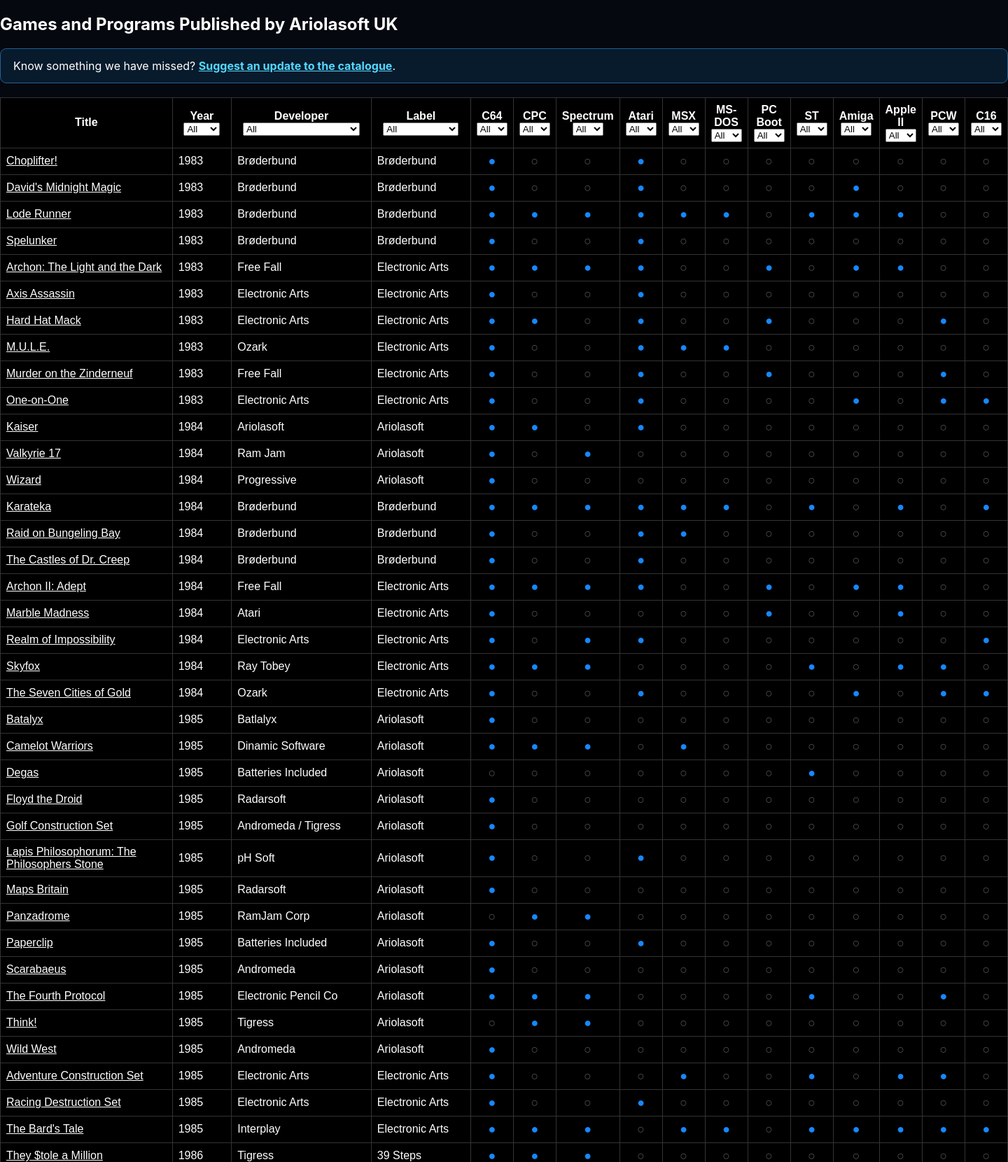
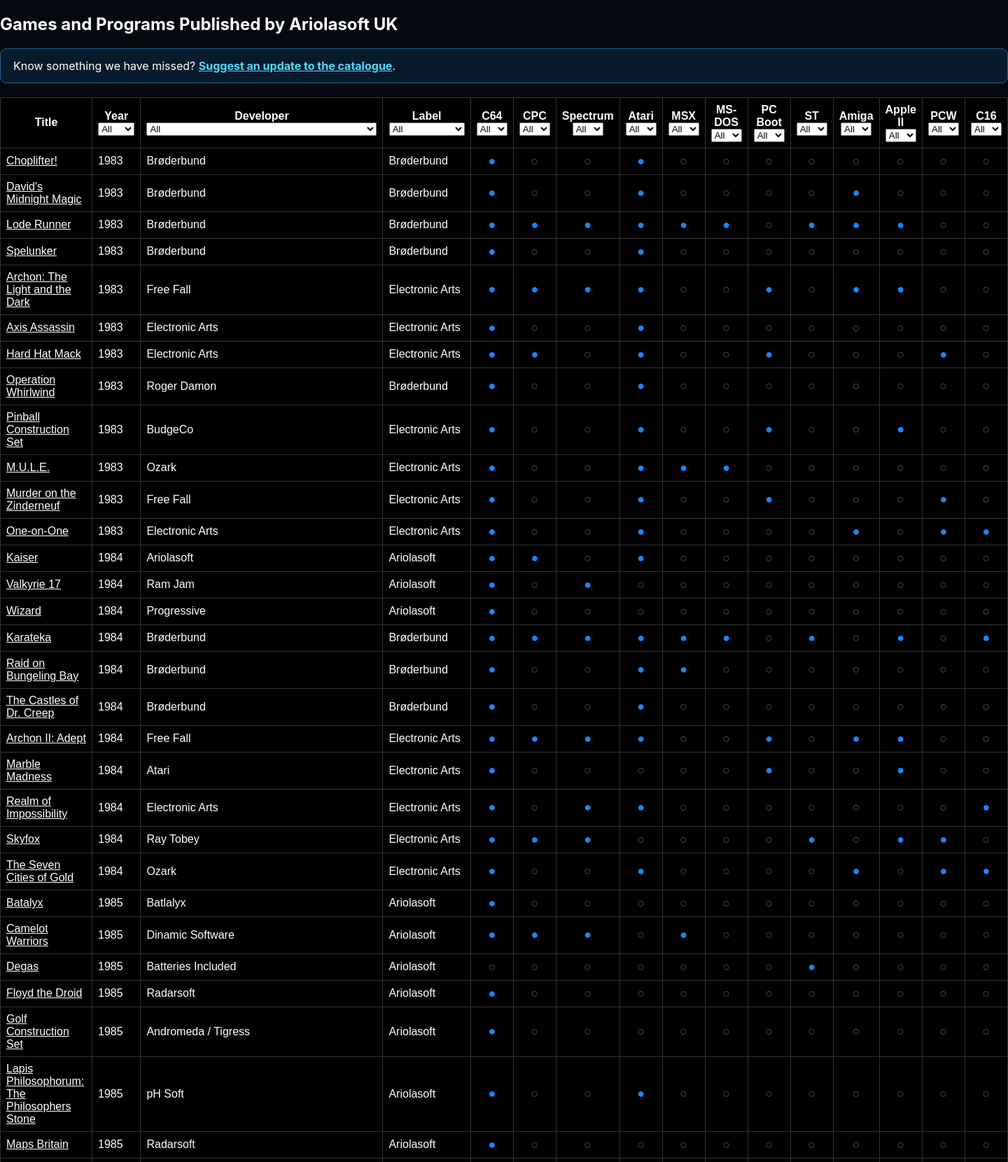
Before and after one commit to SarcyHedgehog/ariolasoft.com, a PHP site: page /titles.html in a window 1440 px wide. Shown: the part 62-1722 px from the top of the page at 70% size. Run offline with PHP 8.4, Linux system fonts and the light colour scheme; some libraries are stand-ins or nearby versions.

Commit message:
Add three distributed titles and contain image galleries

```diff
--- a/catalogue.json
+++ b/catalogue.json
@@ -141,6 +141,44 @@
     "imageCredit": "",
     "sources": "",
     "lastReviewed": ""
+  },
+  {
+    "slug": "operationwhirlwind",
+    "title": "Operation Whirlwind",
+    "year": 1983,
+    "developer": "Roger Damon",
+    "label": "Brøderbund",
+    "platforms": [
+      "c64",
+      "atari8"
+    ],
+    "media": [],
+    "description": "Operation Whirlwind is a turn-based battalion-level strategy game created by Roger Damon and published by Brøderbund in 1983 for the Commodore 64 and Atari 8-bit computers. Ariolasoft distributed the title in Europe.\n\nSet in northern France during the Second World War, the game places tanks, guns and infantry platoons under the player's command. Enemy positions remain hidden until they reveal themselves by firing, while bombardment can weaken units or halt an advance. An assault phase handles close combat, and engineers can rebuild bridges needed to continue the operation.\n\nIts relatively approachable design offered a tactical computer wargame without the enormous time and record-keeping demands associated with many of its contemporaries.",
+    "image": "images/operation-whirlwind-cover.jpg",
+    "imageCredit": "",
+    "sources": "Source reviewed: https://en.wikipedia.org/wiki/Operation_Whirlwind_(video_game)",
+    "lastReviewed": "2026-09-29"
+  },
+  {
+    "slug": "pinballconstructionset",
+    "title": "Pinball Construction Set",
+    "year": 1983,
+    "developer": "BudgeCo",
+    "label": "Electronic Arts",
+    "platforms": [
+      "c64",
+      "atari8",
+      "pcbooter",
+      "apple2"
+    ],
+    "media": [
+      "images/pinball-construction-set-gameplay.png"
+    ],
+    "description": "Pinball Construction Set was designed and programmed by Bill Budge, first published by BudgeCo for the Apple II in 1982 and released by Electronic Arts in 1983 with Atari 8-bit and Commodore 64 editions. Ariolasoft published the game in Europe.\n\nRather than supplying only a fixed table, it lets players construct their own pinball machines through a graphical drag-and-drop interface. Bumpers, flippers, spinners and other parts can be positioned freely, while gravity and aspects of the physics can be adjusted. Completed tables can be saved and shared, and can be played without the construction program.\n\nThe game established the construction-set genre and became one of the most influential early examples of user-generated game content.",
+    "image": "images/pinball-construction-set-title.png",
+    "imageCredit": "",
+    "sources": "Source reviewed: https://en.wikipedia.org/wiki/Pinball_Construction_Set",
+    "lastReviewed": "2026-09-29"
   },
   {
     "slug": "mule",
@@ -652,6 +690,25 @@
     "imageCredit": "",
     "sources": "",
     "lastReviewed": ""
+  },
+  {
+    "slug": "mailordermonsters",
+    "title": "Mail Order Monsters",
+    "year": 1985,
+    "developer": "Paul Reiche III, Evan Robinson and Nicky Robinson",
+    "label": "Electronic Arts",
+    "platforms": [
+      "c64",
+      "atari8"
+    ],
+    "media": [
+      "images/mail-order-monsters-gameplay.jpg"
+    ],
+    "description": "Mail Order Monsters is an action-strategy game created by Paul Reiche III, Evan Robinson and Nicky Robinson. Electronic Arts published the Commodore 64 edition in 1985 and the Atari 8-bit version followed in 1986; Ariolasoft published the game in Europe.\n\nPlayers create and customise creatures, buying weapons and unusual abilities before sending them into battle. The game supports head-to-head combat, capture the flag and a single-player contest against computer-controlled opponents. Terrain affects the fighting, while successful monsters can be saved to disk and improved through later victories.\n\nIts mixture of creature customisation, persistent combatants and competitive action has since been recognised as an early forerunner of later monster-battling games.",
+    "image": "images/mail-order-monsters-cover.jpg",
+    "imageCredit": "",
+    "sources": "Source reviewed: https://en.wikipedia.org/wiki/Mail_Order_Monsters",
+    "lastReviewed": "2026-09-29"
   },
   {
     "slug": "racingdestructionset",
--- a/titles.html
+++ b/titles.html
@@ -303,6 +303,42 @@
   <td>No</td>
 </tr>
 <tr>
+  <td><a href="titles/operationwhirlwind.html" onclick="return openPopup('titles/operationwhirlwind.html')">Operation Whirlwind</a></td>
+  <td>1983</td>
+  <td>Roger Damon</td>
+  <td>Brøderbund</td>
+  <td>Yes</td>
+  <td>No</td>
+  <td>No</td>
+  <td>Yes</td>
+  <td>No</td>
+  <td>No</td>
+  <td>No</td>
+  <td>No</td>
+  <td>No</td>
+  <td>No</td>
+  <td>No</td>
+  <td>No</td>
+</tr>
+<tr>
+  <td><a href="titles/pinballconstructionset.html" onclick="return openPopup('titles/pinballconstructionset.html')">Pinball Construction Set</a></td>
+  <td>1983</td>
+  <td>BudgeCo</td>
+  <td>Electronic Arts</td>
+  <td>Yes</td>
+  <td>No</td>
+  <td>No</td>
+  <td>Yes</td>
+  <td>No</td>
+  <td>No</td>
+  <td>Yes</td>
+  <td>No</td>
+  <td>No</td>
+  <td>Yes</td>
+  <td>No</td>
+  <td>No</td>
+</tr>
+<tr>
   <td><a href="titles/mule.html" onclick="return openPopup('titles/mule.html')">M.U.L.E.</a></td>
   <td>1983</td>
   <td>Ozark</td>
@@ -804,6 +840,24 @@
   <td>No</td>
   <td>Yes</td>
   <td>Yes</td>
+  <td>No</td>
+</tr>
+<tr>
+  <td><a href="titles/mailordermonsters.html" onclick="return openPopup('titles/mailordermonsters.html')">Mail Order Monsters</a></td>
+  <td>1985</td>
+  <td>Paul Reiche III, Evan Robinson and Nicky Robinson</td>
+  <td>Electronic Arts</td>
+  <td>Yes</td>
+  <td>No</td>
+  <td>No</td>
+  <td>Yes</td>
+  <td>No</td>
+  <td>No</td>
+  <td>No</td>
+  <td>No</td>
+  <td>No</td>
+  <td>No</td>
+  <td>No</td>
   <td>No</td>
 </tr>
 <tr>
```
Also changed, not shown: titles/mailordermonsters.html (added, +24 -0 lines), titles/operationwhirlwind.html (added, +23 -0 lines), titles/pinballconstructionset.html (added, +24 -0 lines), titles/titles.css (+12 -1 lines), titles/images/mail-order-monsters-cover.jpg (added), titles/images/mail-order-monsters-gameplay.jpg (added), titles/images/operation-whirlwind-cover.jpg (added), titles/images/pinball-construction-set-gameplay.png (added), titles/images/pinball-construction-set-title.png (added).
